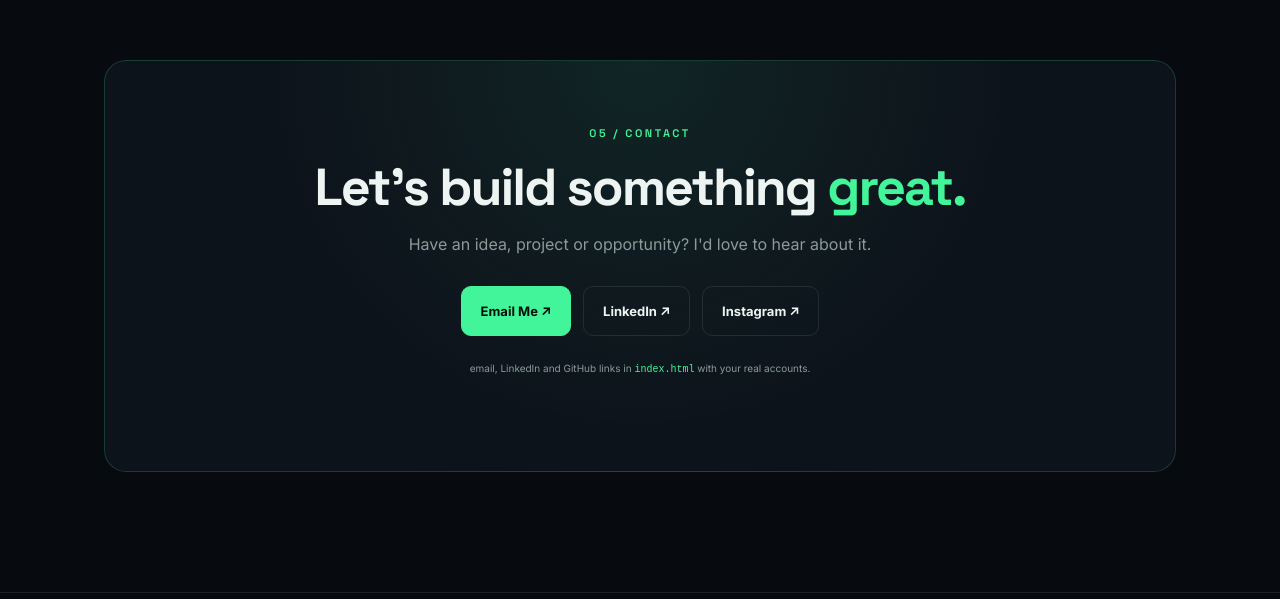
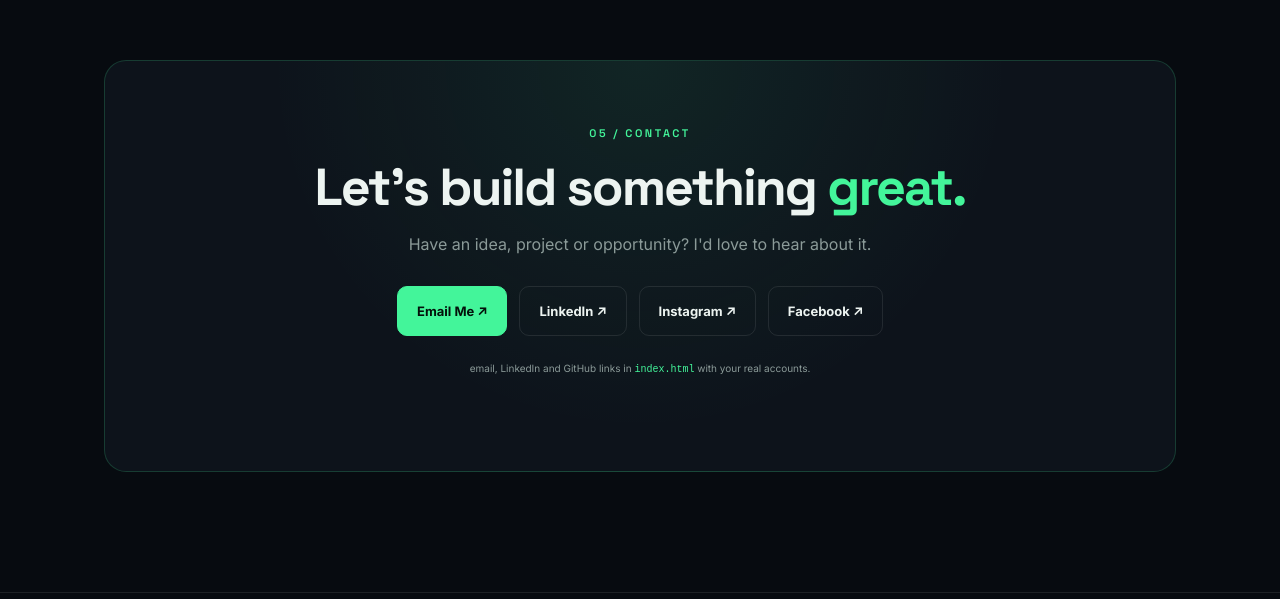
Before and after one commit to snsuhail19/SuhailPortfolio, a plain HTML site: page index.html in a window 1280 px wide. Shown: the part 3566-4165 px from the top of the page. Drawn offline with Linux system fonts and the light colour scheme.

Commit message:
Update index.html

```diff
--- a/index.html
+++ b/index.html
@@ -140,6 +140,7 @@
           <a class="btn primary" href="mailto:snsuhail19@gmail.com">Email Me ↗</a>
           <a class="btn secondary" href="https://www.linkedin.com/in/mohamed-suhail-1254a1429" target="_blank" rel="noopener">LinkedIn ↗</a>
           <a class="btn secondary" href="https://www.instagram.com/suhail.s_.19?igsh=MWFlOGQ4dmd5dm9nMQ==&igsi=MWFlOGQ4dmd5dm9nMQ==" target="_blank" rel="noopener">Instagram ↗</a>
+         <a class="btn secondary" href="https://www.facebook.com/share/17dsFFoM8J/" target="_blank" rel="noopener">Facebook ↗</a>
         </div>
         <p class="edit-note">email, LinkedIn and GitHub links in <code>index.html</code> with your real accounts.</p>
       </div>
```
